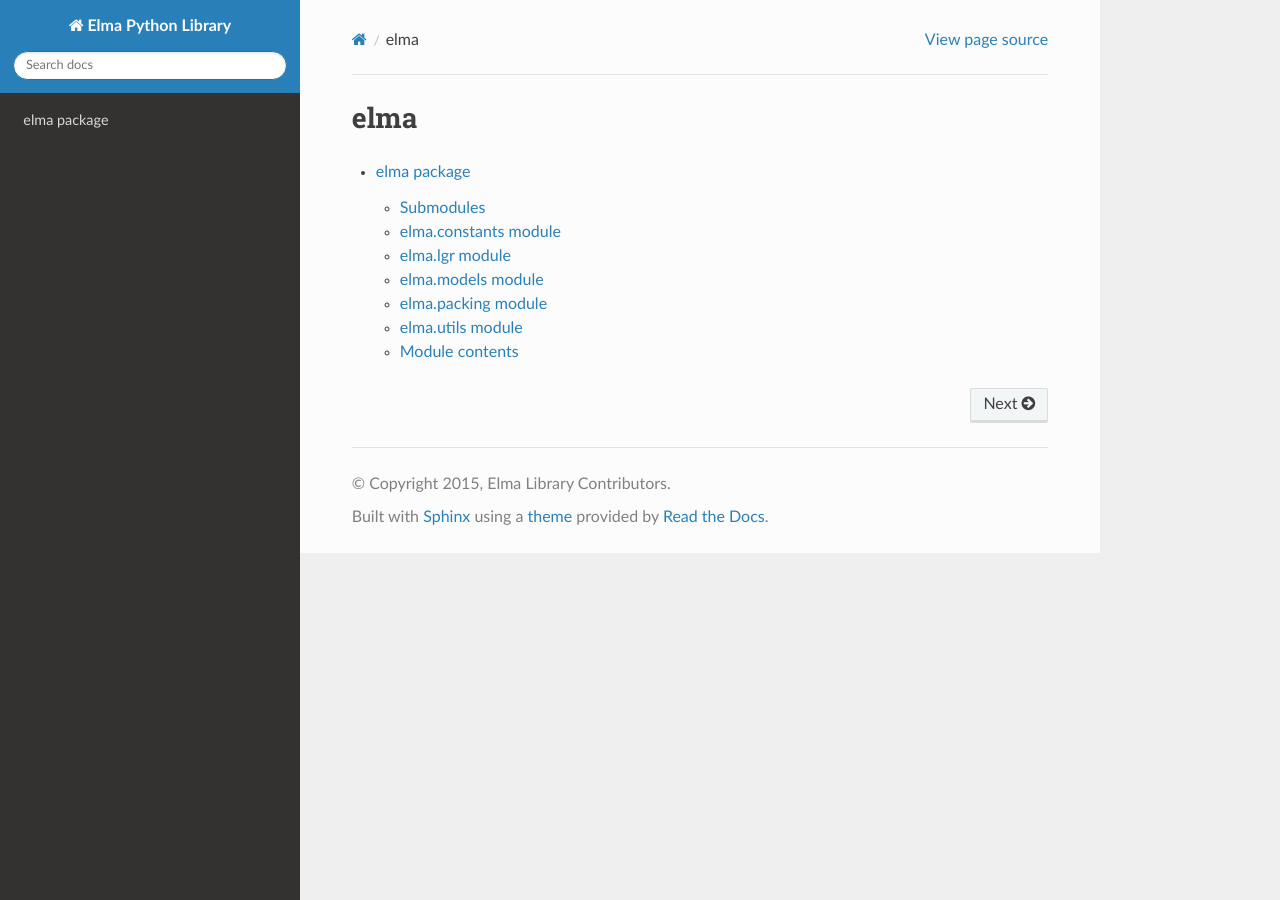
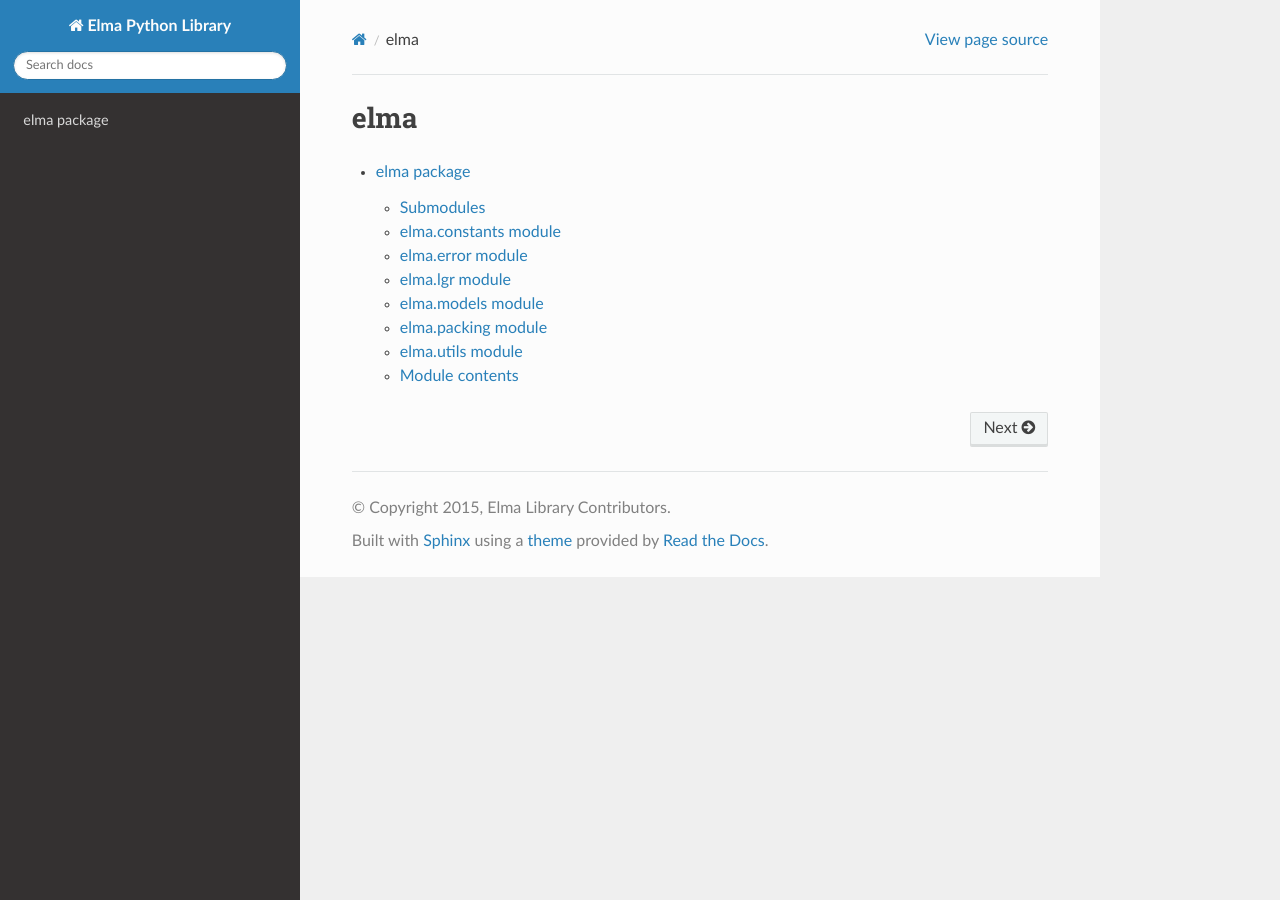
Before and after one commit to elmadev/elma-python, a Sphinx documentation site: the page built from docs/index.rst, in a window 1280 px wide. Built offline with Sphinx 7.4.7 and the Read the Docs theme 2.0.0, drawn with Linux system fonts in a browser that asks for light colours.

Commit message:
Add error

```diff
--- a/docs/elma.rst
+++ b/docs/elma.rst
@@ -8,6 +8,14 @@ elma.constants module
 ---------------------
 
 .. automodule:: elma.constants
+    :members:
+    :undoc-members:
+    :show-inheritance:
+
+elma.error module
+------------------
+
+.. automodule:: elma.error
     :members:
     :undoc-members:
     :show-inheritance:
```
